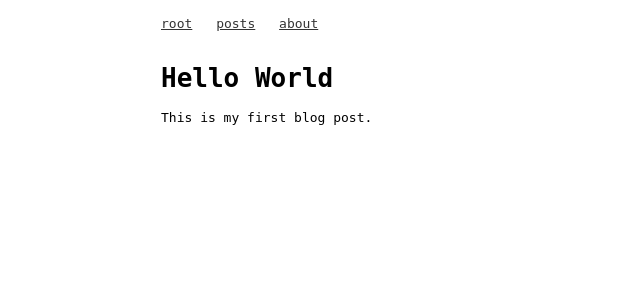
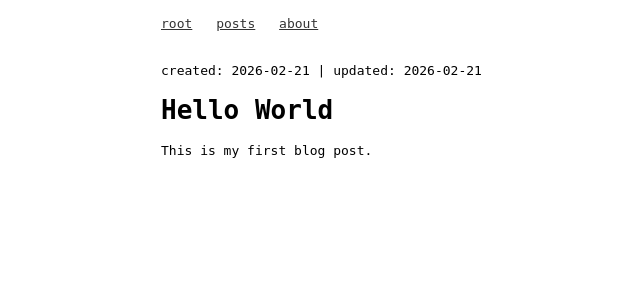
Before and after one commit to Saegl/blog, a FastAPI app: page /posts/hello-world in a window 1280 px wide. Shown: the top 300 px of the page, without its empty margins (129-769 px from the left). Run offline with FastAPI, Linux system fonts and the light colour scheme.

Commit message:
Add meta info to posts

```diff
--- a/main.py
+++ b/main.py
@@ -1,5 +1,6 @@
 from pathlib import Path
 
+import yaml
 from fastapi import FastAPI, Request
 from fastapi.responses import HTMLResponse
 from fastapi.templating import Jinja2Templates
@@ -12,6 +13,23 @@ md = MarkdownIt()
 POSTS_DIR = Path("posts")
 
 
+def parse_post(path: Path) -> dict:
+    raw = path.read_text()
+    meta = {}
+    content = raw
+    if raw.startswith("---"):
+        _, fm, body = raw.split("---", 2)
+        meta = yaml.safe_load(fm) or {}
+        content = body
+    return {
+        "slug": path.stem,
+        "title": meta.get("title", path.stem.replace("-", " ").title()),
+        "created": meta.get("created"),
+        "updated": meta.get("updated"),
+        "html": md.render(content),
+    }
+
+
 @app.get("/", response_class=HTMLResponse)
 async def index(request: Request):
     return templates.TemplateResponse(request, "index.html")
@@ -20,7 +38,8 @@ async def index(request: Request):
 @app.get("/posts", response_class=HTMLResponse)
 async def posts(request: Request):
     post_files = sorted(POSTS_DIR.glob("*.md"), reverse=True)
-    post_list = [{"slug": f.stem, "title": f.stem.replace("-", " ").title()} for f in post_files]
+    post_list = [parse_post(f) for f in post_files]
+    post_list.sort(key=lambda p: p["created"] or "", reverse=True)
     return templates.TemplateResponse(request, "posts.html", {"posts": post_list})
 
 
@@ -29,8 +48,8 @@ async def post(request: Request, slug: str):
     path = POSTS_DIR / f"{slug}.md"
     if not path.exists():
         return HTMLResponse("Not found", status_code=404)
-    content = md.render(path.read_text())
-    return templates.TemplateResponse(request, "post.html", {"content": content, "title": slug.replace("-", " ").title()})
+    p = parse_post(path)
+    return templates.TemplateResponse(request, "post.html", {"post": p})
 
 
 @app.get("/about", response_class=HTMLResponse)
--- a/posts/hello-world.md
+++ b/posts/hello-world.md
@@ -1,3 +1,9 @@
+---
+title: Hello World
+created: 2026-02-21
+updated: 2026-02-21
+---
+
 # Hello World
 
 This is my first blog post.
--- a/templates/post.html
+++ b/templates/post.html
@@ -1,5 +1,9 @@
 {% extends "base.html" %}
-{% block title %}{{ title }}{% endblock %}
+{% block title %}{{ post.title }}{% endblock %}
 {% block content %}
-{{ content | safe }}
+<p>
+    {% if post.created %}created: {{ post.created }}{% endif %}
+    {% if post.updated %} | updated: {{ post.updated }}{% endif %}
+</p>
+{{ post.html | safe }}
 {% endblock %}
--- a/templates/posts.html
+++ b/templates/posts.html
@@ -4,7 +4,10 @@
 <h1>Posts</h1>
 <ul>
 {% for post in posts %}
-    <li><a href="/posts/{{ post.slug }}">{{ post.title }}</a></li>
+    <li>
+        <a href="/posts/{{ post.slug }}">{{ post.title }}</a>
+        {% if post.created %}<small>{{ post.created }}</small>{% endif %}
+    </li>
 {% else %}
     <li>No posts yet.</li>
 {% endfor %}
```
